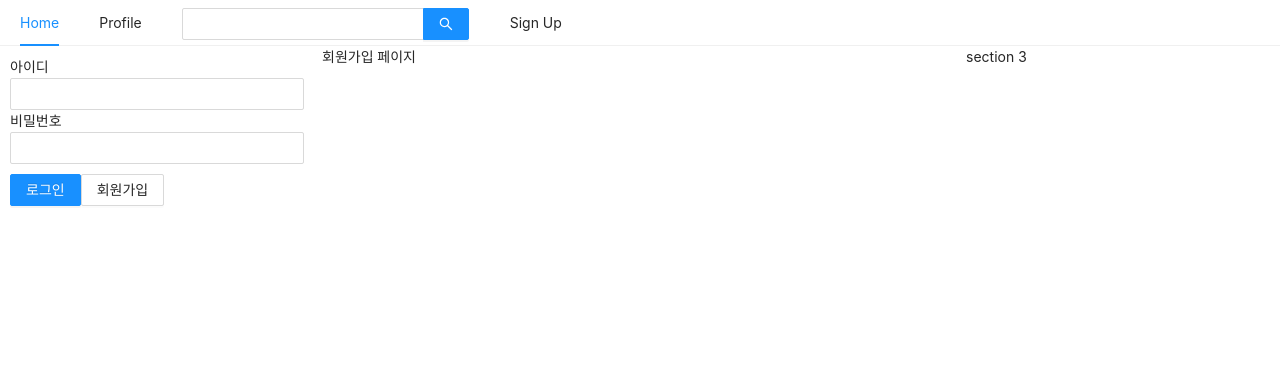
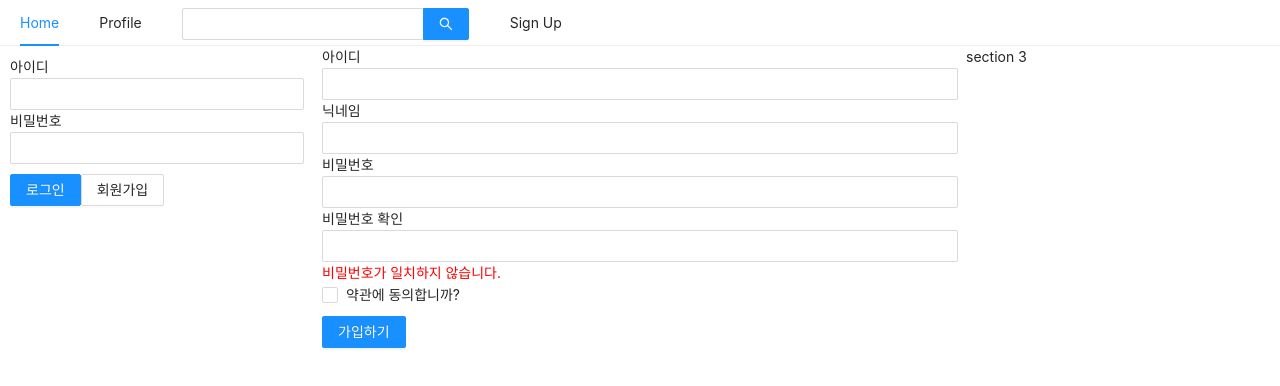
Before and after one commit to chaneesong/react-nodebird, a Next.js app in the folder prepare/: page /signup in a window 1280 px wide. Shown: the top 386 px of the page. Built offline with nearby package versions, Linux system fonts and the light colour scheme.

Commit message:
feat: 회원가입 화면 구현
중복되는 훅은 커스텀 훅으로 분리

```diff
--- /dev/null
+++ b/prepare/hooks/useInput.js
@@ -0,0 +1,9 @@
+import React, { useState, useCallback } from 'react';
+
+export default (initialValue = null) => {
+  const [value, setValue] = useState(initialValue);
+  const handler = useCallback((e) => {
+    setValue(e.target.value);
+  }, []);
+  return [value, handler];
+};
--- a/prepare/pages/signup.js
+++ b/prepare/pages/signup.js
@@ -1,10 +1,103 @@
-import React from 'react';
+import React, { useCallback, useState } from 'react';
+import { Form, Input, Checkbox, Button } from 'antd';
+import Head from 'next/head';
+import styled from 'styled-components';
+
 import AppLayout from '../components/AppLayout';
+import useInput from '../hooks/useInput';
+
+const ErrorMessage = styled.div`
+  color: red;
+`;
 
 const Signup = () => {
+  const [id, onChangeId] = useInput('');
+  const [nickname, onChangeNickname] = useInput('');
+  const [password, onChangePassword] = useInput('');
+
+  const [passwordCheck, setPasswordCheck] = useState('');
+  const [passwordError, setPasswordError] = useState(false);
+  const onChangePasswordCheck = useCallback(
+    (e) => {
+      console.log(e.target.value === password);
+      setPasswordCheck(e.target.value);
+      setPasswordError(e.target.value === password);
+    },
+    [password, passwordCheck]
+  );
+
+  const [term, setTerm] = useState('');
+  const [termError, setTermError] = useState(false);
+  const onChangeTerm = useCallback((e) => {
+    console.log(e.target.checked);
+    setTerm(e.target.checked);
+    setTermError(false);
+  }, []);
+
+  const onSubmitForm = useCallback(() => {
+    console.log(id, nickname, password, passwordCheck, term);
+    if (password !== passwordCheck) return setPasswordError(true);
+    if (!term) return setTermError(true);
+  }, [password, passwordCheck, term]);
+
   return (
     <AppLayout>
-      <div>회원가입 페이지</div>
+      <Head>
+        <title>회원가입 | NodeBird</title>
+      </Head>
+      <Form onFinish={onSubmitForm}>
+        <div>
+          <label htmlFor='user-id'>아이디</label>
+          <br />
+          <Input name='user-id' value={id} required onChange={onChangeId} />
+        </div>
+        <div>
+          <label htmlFor='user-nickname'>닉네임</label>
+          <br />
+          <Input
+            name='user-nickname'
+            value={nickname}
+            required
+            onChange={onChangeNickname}
+          />
+        </div>
+        <div>
+          <label htmlFor='user-password'>비밀번호</label>
+          <br />
+          <Input
+            type='password'
+            name='user-password'
+            value={password}
+            required
+            onChange={onChangePassword}
+          />
+        </div>
+        <div>
+          <label htmlFor='user-password-check'>비밀번호 확인</label>
+          <br />
+          <Input
+            type='password'
+            name='user-password-check'
+            value={passwordCheck}
+            required
+            onChange={onChangePasswordCheck}
+          />
+          {!passwordError && (
+            <ErrorMessage>비밀번호가 일치하지 않습니다.</ErrorMessage>
+          )}
+        </div>
+        <div>
+          <Checkbox name='user-term' checked={term} onChange={onChangeTerm}>
+            약관에 동의합니까?
+          </Checkbox>
+          {termError && <ErrorMessage>약관에 동의하셔야 합니다.</ErrorMessage>}
+        </div>
+        <div style={{ marginTop: 10 }}>
+          <Button type='primary' htmlType='submit'>
+            가입하기
+          </Button>
+        </div>
+      </Form>
     </AppLayout>
   );
 };
```
